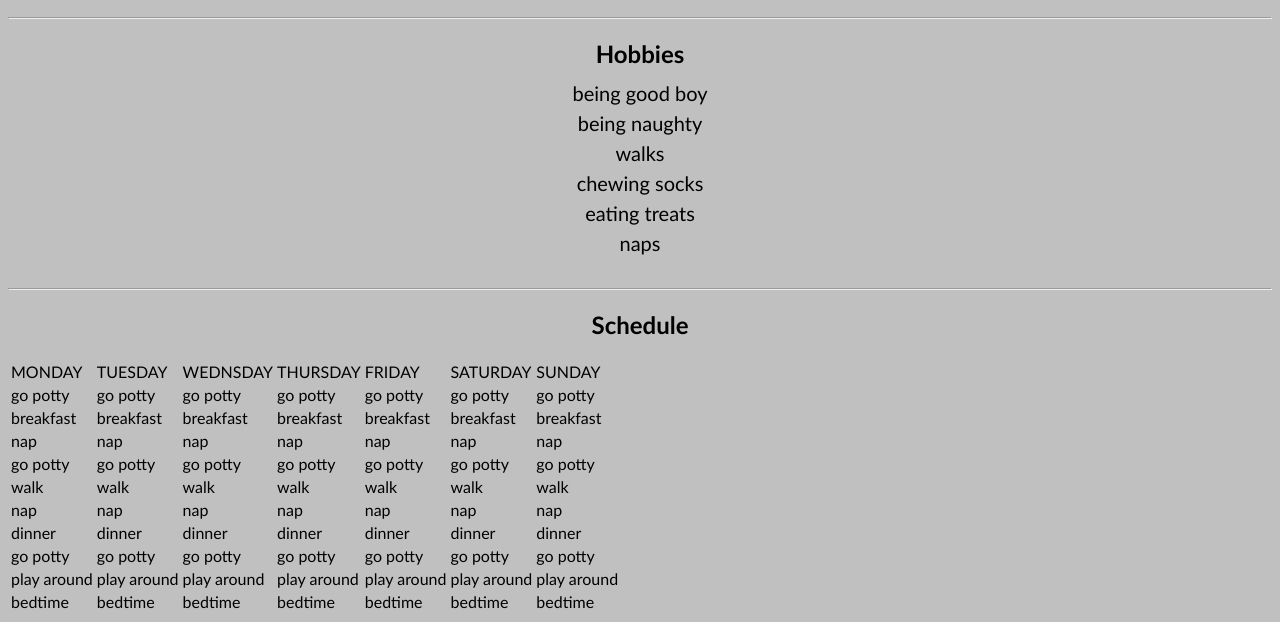
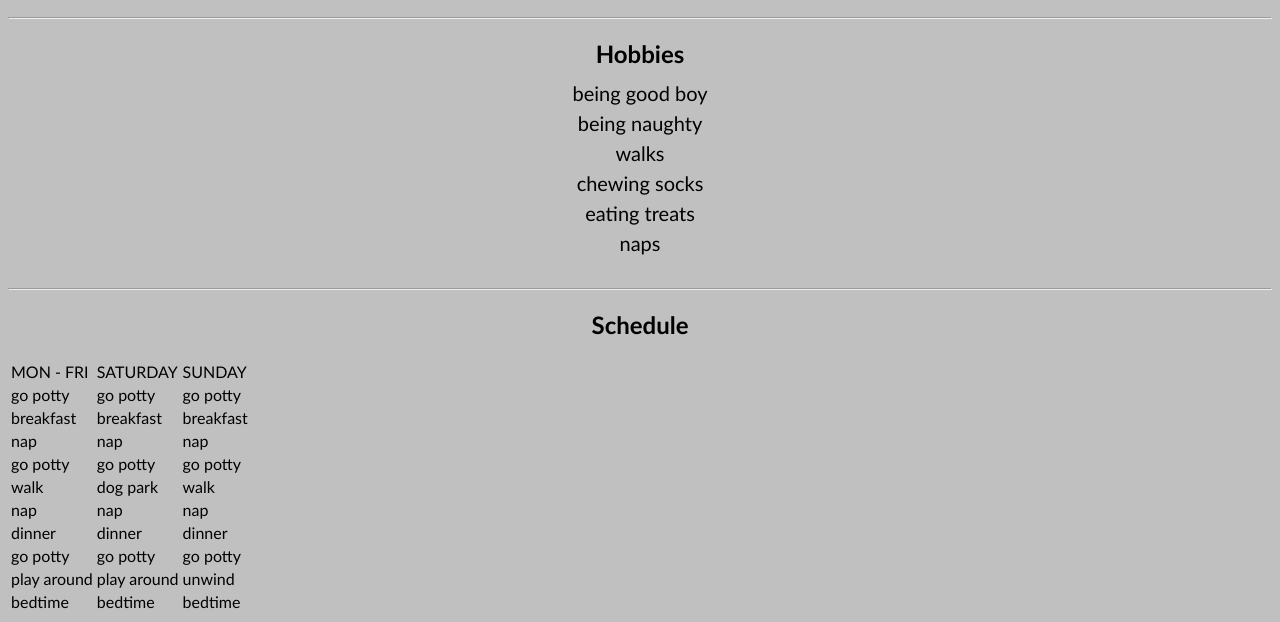
Before and after one commit to thezachcarter/gordo, a plain HTML site: page index.html in a window 1280 px wide. Shown: the part 1086-1708 px from the top of the page. Drawn offline with Linux system fonts and the light colour scheme.

Commit message:
Update index.html

```diff
--- a/index.html
+++ b/index.html
@@ -48,62 +48,43 @@
   <div>
     <a name="schedule"></a>
     <h2 name="scheduletitle">Schedule</h2>
-      <table>
+      <table class="schedtable">
         <thead>
           <tr>
-            <td>MONDAY</td>
-            <td>TUESDAY</td>
-            <td>WEDNSDAY</td>
-            <td>THURSDAY</td>
-            <td>FRIDAY</td>
+            <td>MON - FRI</td>
             <td>SATURDAY</td>
             <td>SUNDAY</td>
           </tr>
         </thead>
         <tbody>
-          <tr>
+          <tr class="schedcell">
             <td>go potty</td><td>go potty</td><td>go potty</td>
-            <td>go potty</td> <td>go potty</td><td>go potty</td>
-            <td>go potty</td>
           </tr>
-          <tr>
+          <tr class="schedcell">
             <td>breakfast</td><td>breakfast</td><td>breakfast</td>
-            <td>breakfast</td><td>breakfast</td><td>breakfast</td>
-            <td>breakfast</td>
           </tr>
-          <tr>
-            <td>nap</td><td>nap</td><td>nap</td><td>nap</td>
+          <tr class="schedcell">
             <td>nap</td><td>nap</td><td>nap</td>
           </tr>
           <tr>
             <td>go potty</td><td>go potty</td><td>go potty</td>
-            <td>go potty</td><td>go potty</td><td>go potty</td>
-            <td>go potty</td>
           </tr>
-          <tr>
-            <td>walk</td><td>walk</td><td>walk</td><td>walk</td>
-            <td>walk</td><td>walk</td><td>walk</td>
+          <tr class="schedcell">
+            <td>walk</td><td>dog park</td><td>walk</td>
           </tr>
-          <tr>
-            <td>nap</td><td>nap</td><td>nap</td><td>nap</td>
+          <tr class="schedcell">
             <td>nap</td><td>nap</td><td>nap</td>
           </tr>
-          <tr>
-            <td>dinner</td><td>dinner</td><td>dinner</td><td>dinner</td>
+          <tr class="schedcell">
             <td>dinner</td><td>dinner</td><td>dinner</td>
           </tr>
-          <tr>
+          <tr class="schedcell">
             <td>go potty</td><td>go potty</td><td>go potty</td>
-            <td>go potty</td> <td>go potty</td><td>go potty</td>
-            <td>go potty</td>
           </tr>
-          <tr>
-            <td>play around</td><td>play around</td><td>play around</td>
-            <td>play around</td><td>play around</td><td>play around</td>
-            <td>play around</td>
+          <tr class="schedcell">
+            <td>play around</td><td>play around</td><td>unwind</td>
           </tr>
-          <tr>
-            <td>bedtime</td><td>bedtime</td><td>bedtime</td><td>bedtime</td>
+          <tr class="schedcell">
             <td>bedtime</td><td>bedtime</td><td>bedtime</td>
           </tr>
         </tbody>
```
